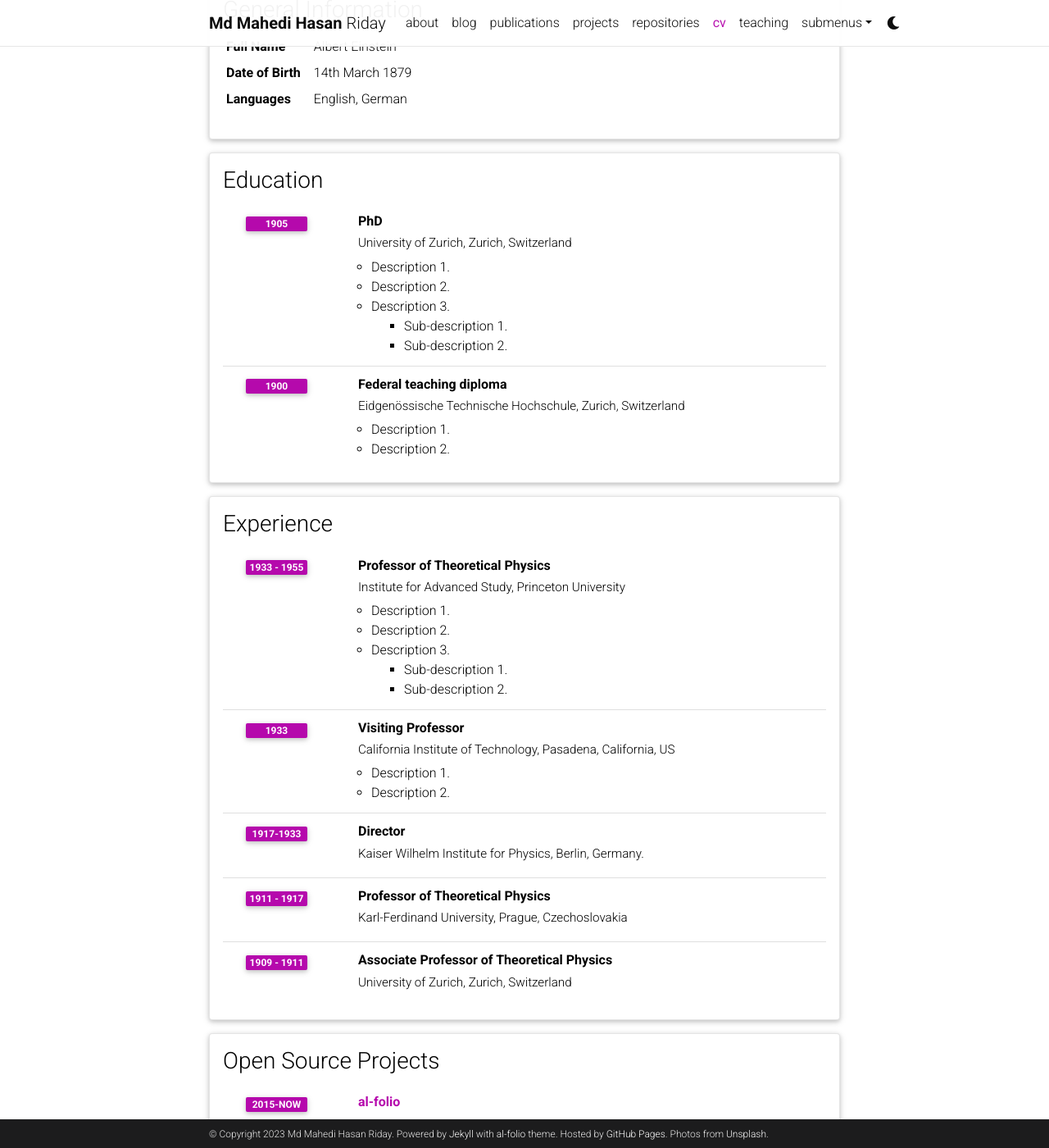
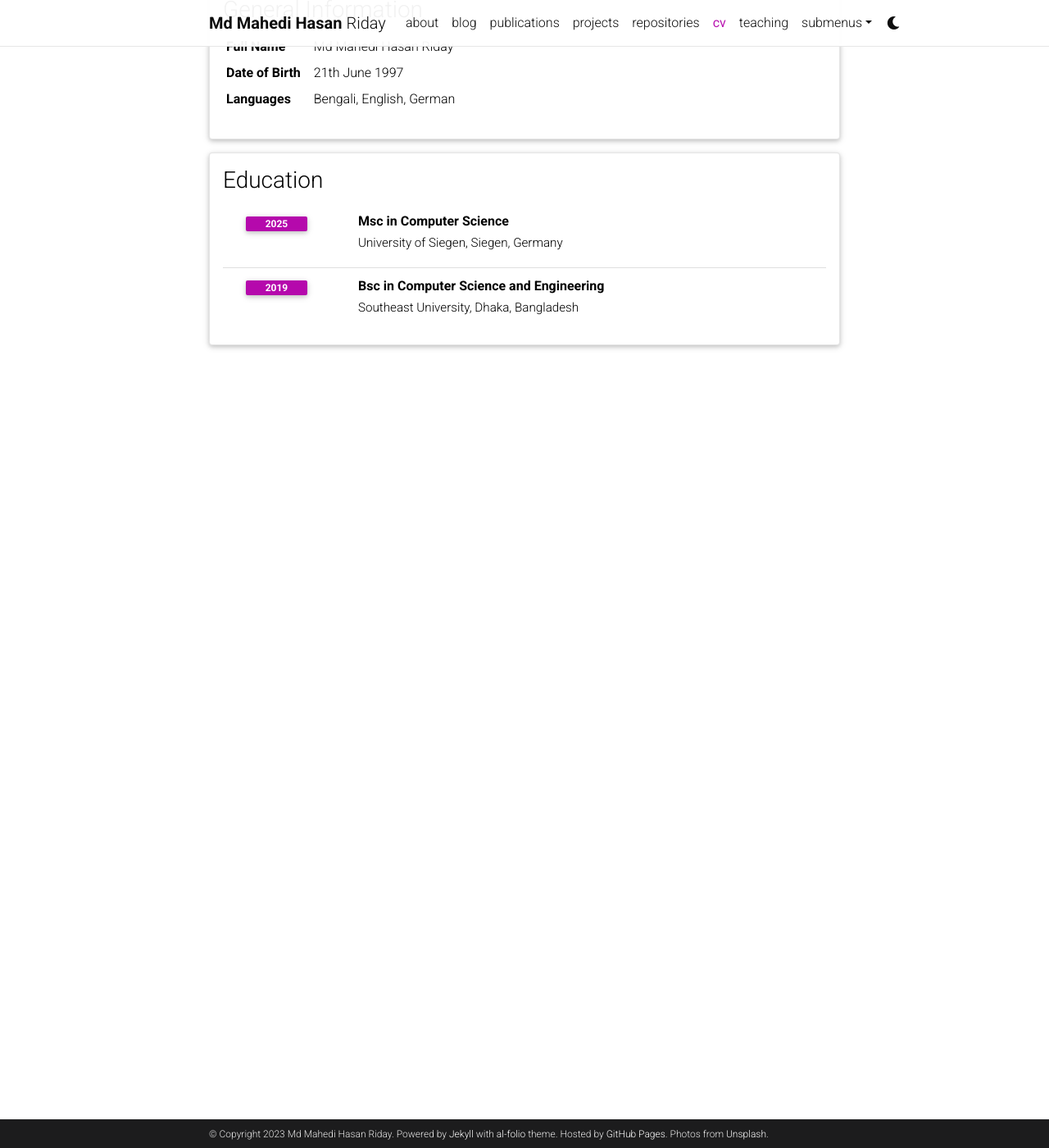
Before and after one commit to mdmhriday/mdmhriday.github.io, a Jekyll site: the page built from _pages/cv.md, in a window 1280 px wide and 1400 px high, scrolled down 206 px. Shown: the whole window at 82% size. Built offline with Jekyll 4.4.1, drawn with Linux system fonts in a browser that asks for light colours; comment, search, counter and statistics services are not loaded; a style sheet for code colours, icons or effects is not loaded; some of the changed text lies outside the part shown.

Commit message:
update cv

```diff
--- a/_data/cv.yml
+++ b/_data/cv.yml
@@ -2,96 +2,94 @@
   type: map
   contents:
     - name: Full Name
-      value: Albert Einstein
+      value: Md Mahedi Hasan Riday
     - name: Date of Birth
-      value: 14th March 1879
+      value: 21th June 1997
     - name: Languages
-      value: English, German
+      value: Bengali, English, German
 
 - title: Education
   type: time_table
   contents:
-    - title: PhD
-      institution: University of Zurich, Zurich, Switzerland
-      year: 1905
-      description:
-        - Description 1.
-        - Description 2.
-        - title: Description 3.
-          contents:
-            - Sub-description 1.
-            - Sub-description 2.
-    - title: Federal teaching diploma
-      institution: Eidgenössische Technische Hochschule, Zurich, Switzerland
-      year: 1900
-      description:
-        - Description 1.
-        - Description 2.
+    - title: Msc in Computer Science
+      institution: University of Siegen, Siegen, Germany
+      year: 2025
+      #description:
+      #  - Description 1.
+      #  - Description 2.
+      #  - title: Description 3.
+      #    contents:
+      #      - Sub-description 1.
+      #      - Sub-description 2.
+    - title: Bsc in Computer Science and Engineering
+      institution: Southeast University, Dhaka, Bangladesh
+      year: 2019
+      #description:
 
-- title: Experience
-  type: time_table
-  contents:
-    - title: Professor of Theoretical Physics
-      institution: Institute for Advanced Study, Princeton University
-      year: 1933 - 1955
-      description:
-        - Description 1.
-        - Description 2.
-        - title: Description 3.
-          contents:
-            - Sub-description 1.
-            - Sub-description 2.
-    - title: Visiting Professor
-      institution: California Institute of Technology, Pasadena, California, US
-      year: 1933
-      description:
-        - Description 1.
-        - Description 2.
+#- title: Experience
+  #type: time_table
+  #contents:
+    #- title: Professor of Theoretical Physics
+      #institution: Institute for Advanced Study, Princeton University
+      #year: 1933 - 1955
+      #description:
+        #- Description 1.
+        #- Description 2.
+        #- title: Description 3.
+          #contents:
+            #- Sub-description 1.
+            #- Sub-description 2.
+    #- title: Visiting Professor
+      #institution: California Institute of Technology, Pasadena, California, US
+      #year: 1933
+      #description:
+        #- Description 1.
+        #- Description 2.
+#
+    #- title: Director
+      #institution: Kaiser Wilhelm Institute for Physics, Berlin, Germany.
+      #year: 1917-1933
 
-    - title: Director
-      institution: Kaiser Wilhelm Institute for Physics, Berlin, Germany.
-      year: 1917-1933
+    #- title: Professor of Theoretical Physics
+      #institution: Karl-Ferdinand University, Prague, Czechoslovakia
+      #year: 1911 - 1917
+      #description:
+#
+    #- title: Associate Professor of Theoretical Physics
+      #institution: University of Zurich, Zurich, Switzerland
+      #year: 1909 - 1911
 
-    - title: Professor of Theoretical Physics
-      institution: Karl-Ferdinand University, Prague, Czechoslovakia
-      year: 1911 - 1917
-      description:
-
-    - title: Associate Professor of Theoretical Physics
-      institution: University of Zurich, Zurich, Switzerland
-      year: 1909 - 1911
-
-- title: Open Source Projects
-  type: time_table
-  contents:
-    - title: <a href="https://github.com/alshedivat/al-folio">al-folio</a>
-      year: 2015-now
-      description: A beautiful, simple, clean, and responsive Jekyll theme for academics.
-
-- title: Honors and Awards
-  type: time_table
-  contents:
-    - year: 1921
-      items:
-        - Nobel Prize in Physics
-        - Matteucci Medal
-    - year: 2029
-      items:
-        - Max Planck Medal
-
-- title: Academic Interests
-  type: nested_list
-  contents:
-    - title: Topic 1.
-      items:
-        - Description 1.
-        - Description 2.
-    - title: Topic 2.
-      items:
-        - Description 1.
-        - Description 2.
-
-- title: Other Interests
-  type: list
-  contents:
-    - <u>Hobbies:</u> Hobby 1, Hobby 2, etc.
+#- title: Open Source Projects
+  #type: time_table
+  #contents:
+    #- title: <a href="https://github.com/alshedivat/al-folio">al-folio</a>
+      #year: 2015-now
+      #description: A beautiful, simple, clean, and responsive Jekyll theme for academics.
+#
+#- title: Honors and Awards
+  #type: time_table
+  #contents:
+    #- year: 1921
+      #items:
+        #- Nobel Prize in Physics
+        #- Matteucci Medal
+    #- year: 2029
+      #items:
+        #- Max Planck Medal
+#
+#- title: Academic Interests
+  #type: nested_list
+  #contents:
+    #- title: Topic 1.
+      #items:
+        #- Description 1.
+        #- Description 2.
+    #- title: Topic 2.
+      #items:
+        #- Description 1.
+        #- Description 2.
+#
+#- title: Other Interests
+  #type: list
+  #contents:
+    #- <u>Hobbies:</u> Hobby 1, Hobby 2, etc.
```
